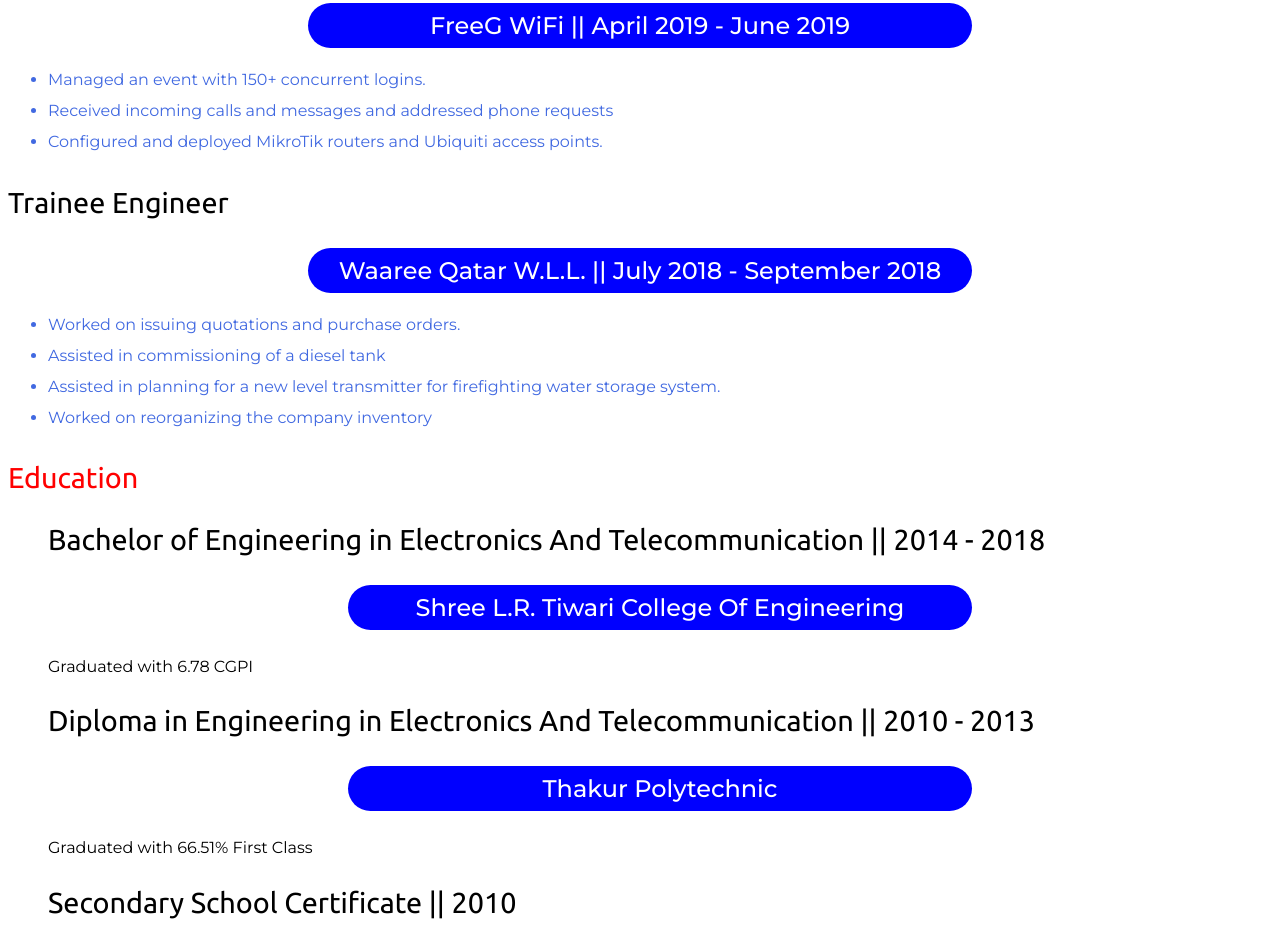
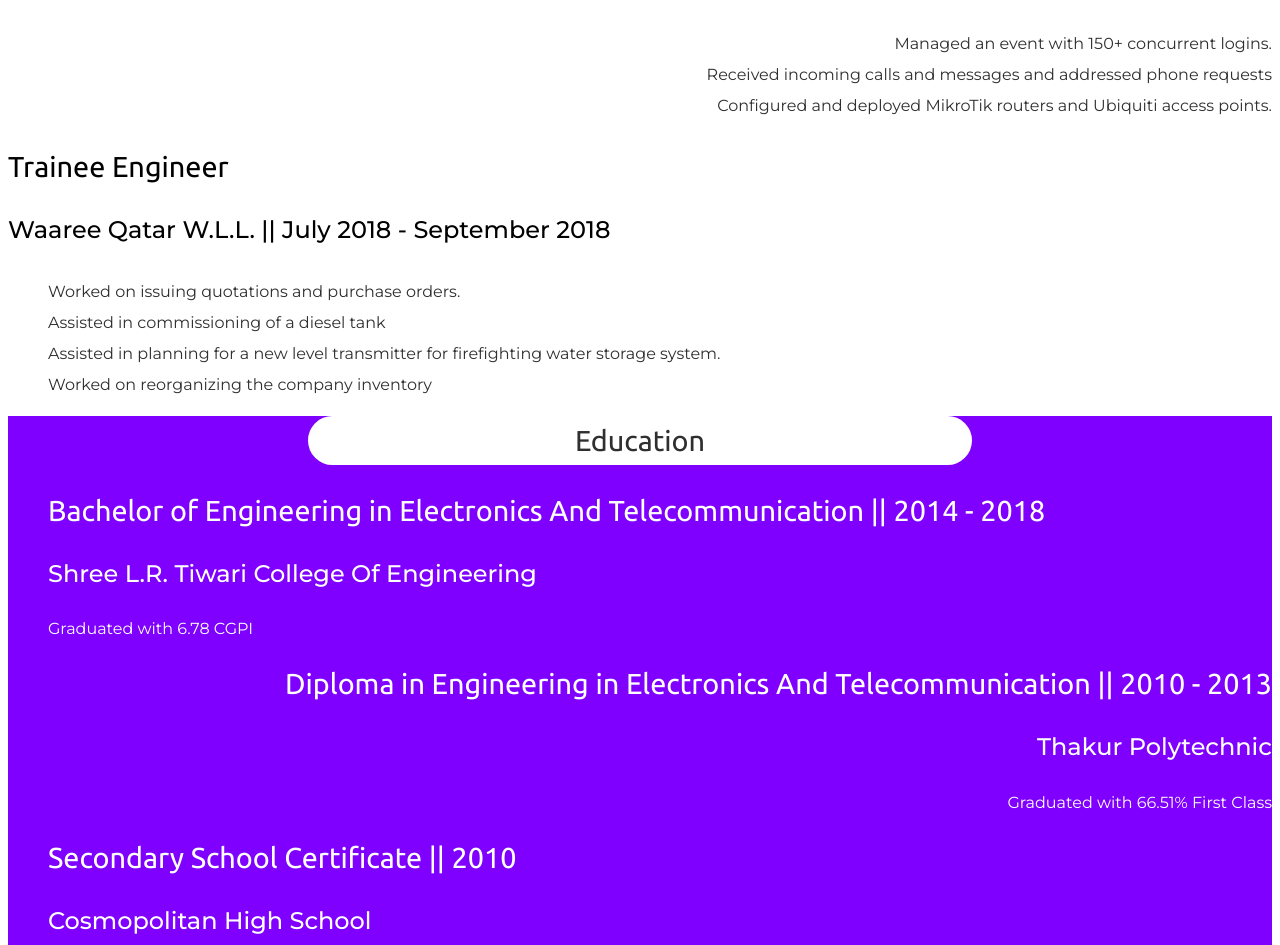
Before and after one commit to sahiluchil/mysite, a plain HTML site: page index.html in a window 1280 px wide. Shown: the part 1097-2042 px from the top of the page. Drawn offline with Linux system fonts and the light colour scheme.

Commit message:
changes colour and text alignment

```diff
--- a/index.html
+++ b/index.html
@@ -27,7 +27,6 @@
     </div>
     <div class="work">
       <h3 class="drop">Work Experience</h3>
-
       <h3>Network Engineer</h3>
       <div>
         <h4 class="institute">
@@ -57,8 +56,10 @@
         </li>
       </ul>
       <h3>Network Technical Support</h3>
-      <h4 class="institute">FreeG WiFi || April 2019 - June 2019</h4>
-      <ul>
+      <h4 class="freeg">
+        FreeG WiFi || April 2019 - June 2019
+      </h4>
+      <ul class="freeg">
         <li>Managed an event with 150+ concurrent logins.</li>
         <li>
           Received incoming calls and messages and addressed phone requests
@@ -82,22 +83,22 @@
       </ul>
     </div>
     <div class="edu">
-      <h3 class="drop">Education</h3>
+      <h3 class="drop2">Education</h3>
       <ul>
         <h3>
           Bachelor of Engineering in Electronics And Telecommunication || 2014 -
           2018
         </h3>
-        <h4 class="institute">Shree L.R. Tiwari College Of Engineering</h4>
+        <h4>Shree L.R. Tiwari College Of Engineering</h4>
         <h5>Graduated with 6.78 CGPI</h5>
-        <h3>
+        <h3 class="dip">
           Diploma in Engineering in Electronics And Telecommunication || 2010 -
           2013
         </h3>
-        <h4 class="institute">Thakur Polytechnic</h4>
-        <h5>Graduated with 66.51% First Class</h5>
+        <h4 class="dip">Thakur Polytechnic</h4>
+        <h5 class="dip">Graduated with 66.51% First Class</h5>
         <h3>Secondary School Certificate || 2010</h3>
-        <h4 class="institute">Cosmopolitan High School</h4>
+        <h4>Cosmopolitan High School</h4>
         <h5>Graduated with 73.64% First Class</h5>
       </ul>
     </div>
@@ -117,10 +118,10 @@
       </ul>
     </div>
     <div class="contact">
-      <h3 class="drop">Contact Information</h3>
+      <h3 class="drop2">Contact Information</h3>
       <ul>
-        <li>Name: Sahil Uchil</li>
-        <li>E-mail: sahiluchil@hotmail.com</li>
+        <li class="contacts">Name: Sahil Uchil</li>
+        <li class="contacts">E-mail: sahiluchil@hotmail.com</li>
         <li>
           <span class="logos">
             Find me on
--- a/style.css
+++ b/style.css
@@ -2,9 +2,9 @@
   display: flex;
   font-family: "Raleway", sans-serif;
   font-weight: 700;
-  font-size: 7em;
+  font-size: 6.2em;
   margin: 0.2px 0px;
-  color: white;
+  color: #ffffff;
   justify-content: center;
   text-align: center;
 }
@@ -16,18 +16,28 @@
   align-content: center;
   flex-wrap: wrap;
   font-family: "Raleway", sans-serif;
-  font-weight: 400;
+  font-weight: 300;
   font-size: 3em;
   margin: 0.2px 0px;
   color: white;
 }
 
 .topwall {
-  background-image: url("topwall.jpg");
+  background-color: #7f00ff;
   height: 60vh;
   display: flex;
   align-items: center;
   justify-content: center;
+}
+
+.edu {
+  background-color: #7f00ff;
+  color: white;
+}
+
+.contact {
+  background-color: #7f00ff;
+  color: white;
 }
 
 h3 {
@@ -40,6 +50,7 @@
   max-width: 20%;
   display: flex;
   justify-content: space-between;
+  color: white;
 }
 
 h4 {
@@ -54,22 +65,26 @@
   font-size: 1em;
 }
 
+ul {
+  list-style: none;
+}
+
 li {
   padding: 6px 0px;
   font-family: "Montserrat", sans-serif;
   font-weight: 400;
   font-size: 1em;
-  color: royalblue;
+  color: #2f2f2f;
+}
+
+.contacts {
+  color: white;
 }
 
 .drop {
-  color: red;
-}
-
-.institute {
   color: white;
   text-align: center;
-  background-color: blue;
+  background-color: #7f00ff;
   padding: 8px 0px;
   margin: 0px 300px;
   border-radius: 25px;
@@ -77,10 +92,30 @@
   transition-timing-function: ease-out;
 }
 
-.institute:hover {
+.drop2 {
+  color: #2f2f2f;
+  text-align: center;
+  background-color: white;
+  padding: 8px 0px;
+  margin: 0px 300px;
+  border-radius: 25px;
+  transition-duration: 0.7s;
+  transition-timing-function: ease-out;
+}
+
+.drop:hover {
+  margin: 0px;
+}
+
+.drop2:hover {
   margin: 0px;
 }
 
 .adjust {
   display: inline;
 }
+
+.freeg,
+.dip {
+  text-align: right;
+}
```
